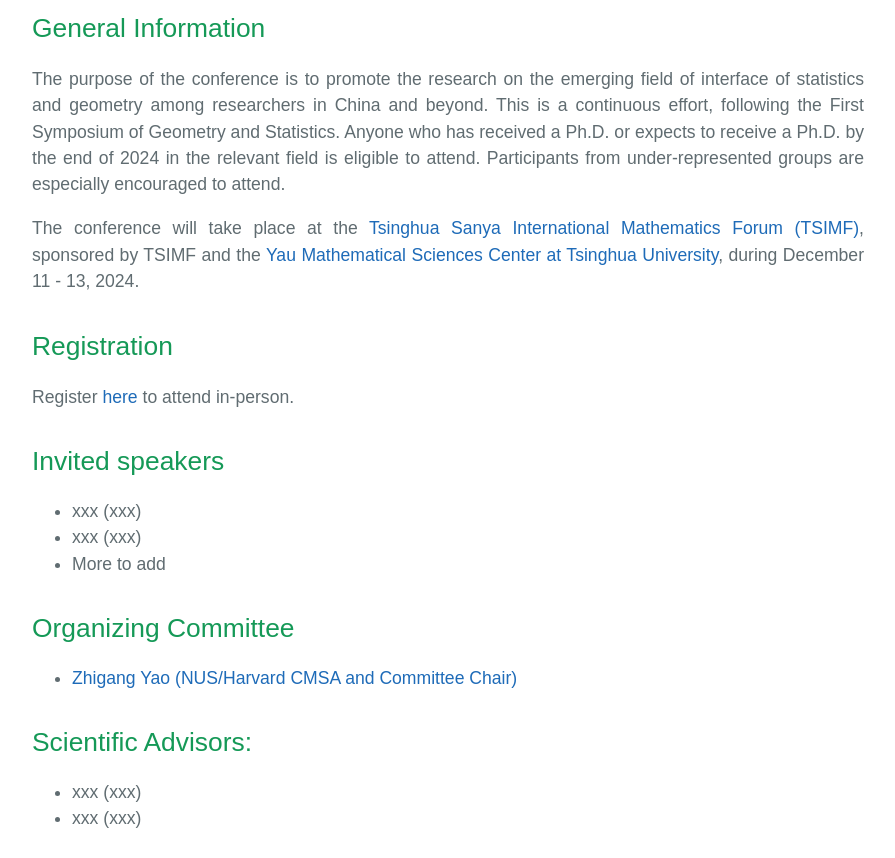
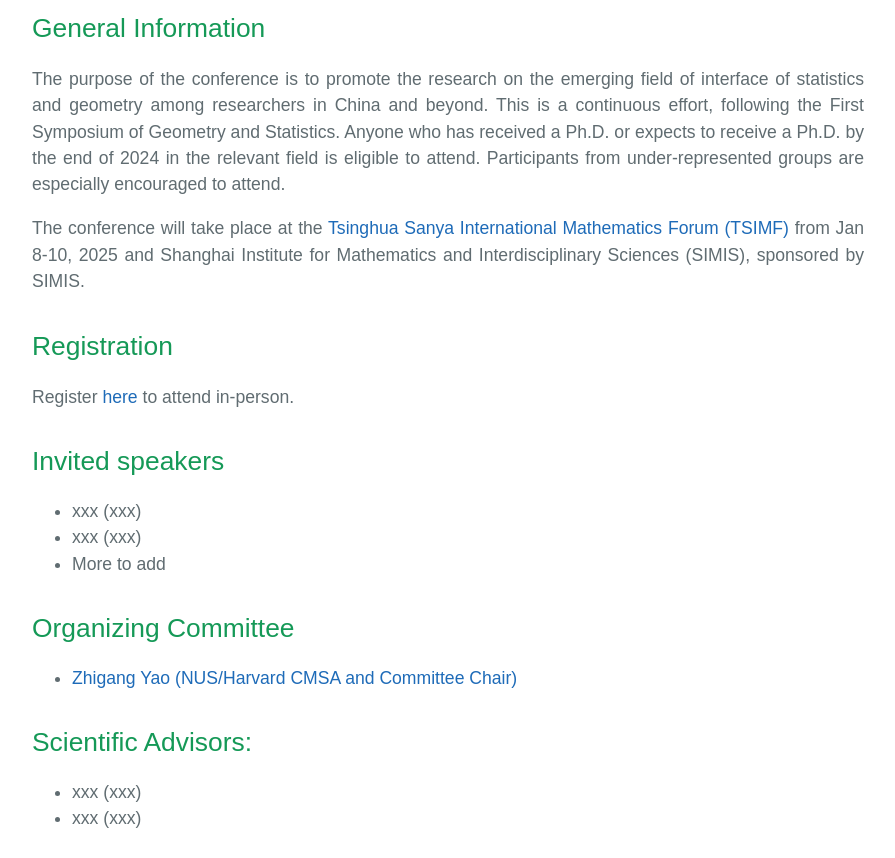
Before and after one commit to zhigang-yao/events, a Jekyll site: the page built from iccm-satellite-24.md, in a window 1280 px wide and 900 px high, scrolled down 842 px, cut to the strip 42-900 px from the top of the window. Shown: the whole strip, without its empty margins (192-1087 px from the left). Built offline with Jekyll 4.4.1, drawn with Linux system fonts in a browser that asks for light colours.

Commit message:
Update iccm-satellite-24.md

```diff
--- a/iccm-satellite-24.md
+++ b/iccm-satellite-24.md
@@ -21,7 +21,7 @@ description: Shanghai Institute for Mathematics and Interdisciplinary Sciences,
 
 
  <p style="text-align:justify;">
-The conference will take place at the <a href="http://www.tsimf.cn/">Tsinghua Sanya International Mathematics Forum (TSIMF)</a>, sponsored by TSIMF and the <a href="https://ymsc.tsinghua.edu.cn/en/">Yau Mathematical Sciences Center at Tsinghua University</a>, during December 11 - 13, 2024.
+The conference will take place at the <a href="http://www.tsimf.cn/">Tsinghua Sanya International Mathematics Forum (TSIMF)</a> from Jan 8-10, 2025 and Shanghai Institute for Mathematics and Interdisciplinary Sciences (SIMIS), sponsored by SIMIS.
  </p>
 
 ## Registration
```
